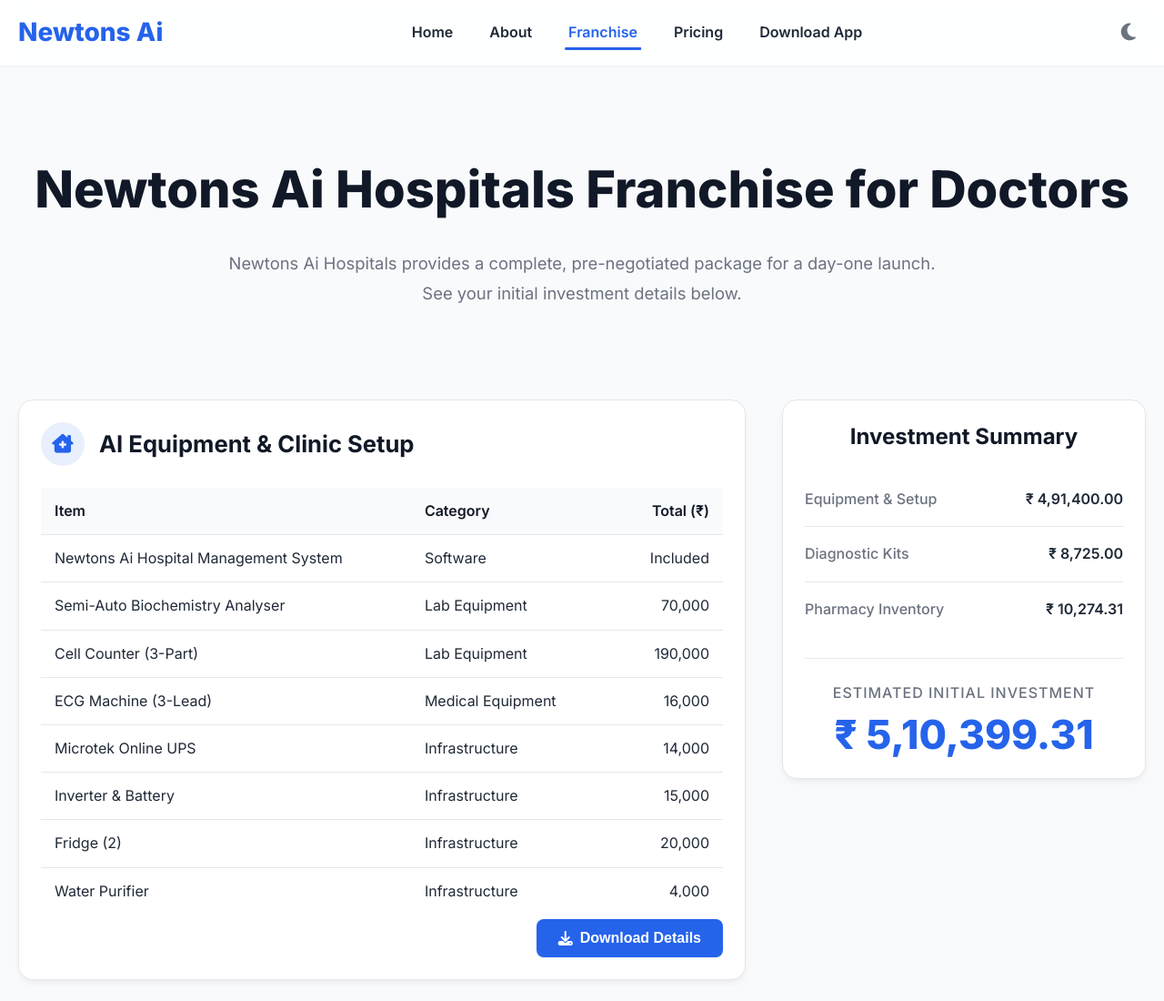
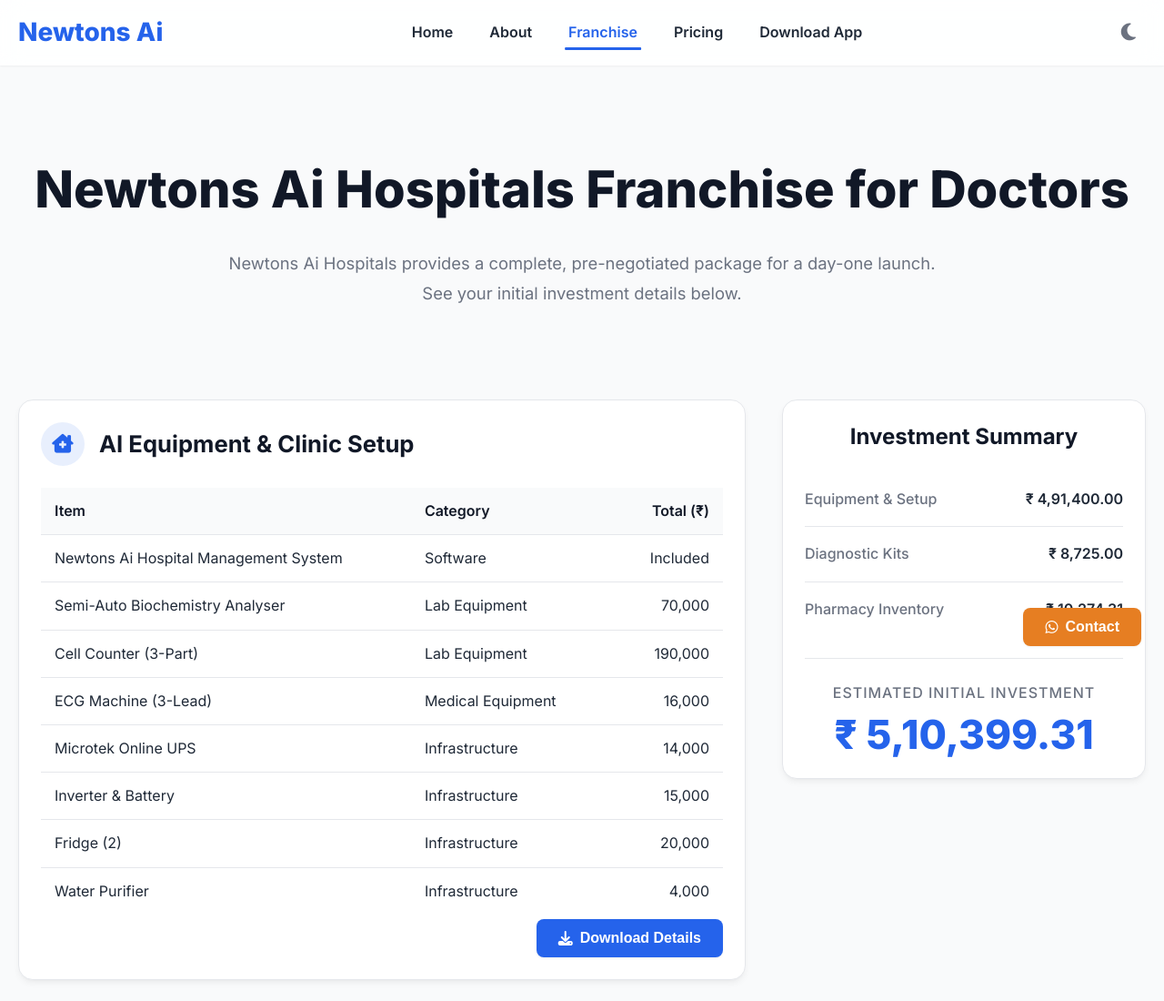
Before and after one commit to shiva45678/Newtons-Ai-Home, a plain HTML site: page franchise.html in a window 1280 px wide. Shown: the top 1100 px of the page at 91% size. Drawn offline with Linux system fonts and the light colour scheme.

Commit message:
Update franchise.html

```diff
--- a/franchise.html
+++ b/franchise.html
@@ -84,6 +84,33 @@
         /* Scroll Top Button */
         .scroll-top { position: fixed; bottom: 25px; right: 25px; width: 52px; height: 52px; background-color: var(--app-primary); color: var(--surface-light); border-radius: 50%; display: flex; align-items: center; justify-content: center; cursor: pointer; opacity: 0; visibility: hidden; transition: var(--transition-std); z-index: 999; box-shadow: 0 4px 12px rgba(var(--app-shadow-color-rgb), 0.15); border: none; font-size: 1.2rem; }
         body.dark-theme .scroll-top { color: var(--bg-dark); } .scroll-top.active { opacity: 1; visibility: visible; } .scroll-top:hover { background-color: var(--app-secondary); transform: scale(1.1) rotate(5deg); }
+
+        .floating-btn {
+            position: fixed;
+            bottom: 90px; /* Adjust to be above the scroll-top button */
+            right: 25px;
+            z-index: 999;
+            background-color: var(--app-cta);
+            color: white;
+            padding: 12px 24px;
+            border-radius: var(--border-radius-md);
+            font-size: 1rem;
+            font-weight: 600;
+            box-shadow: var(--button-shadow);
+            transition: all 0.3s ease;
+            display: inline-flex;
+            align-items: center;
+            justify-content: center;
+            gap: 8px;
+            border: none;
+            text-decoration: none;
+        }
+        .floating-btn:hover {
+            background-color: var(--app-cta-hover);
+            box-shadow: var(--card-hover-shadow);
+            transform: translateY(-3px);
+        }
+
         /* --- END GLOBAL THEME CSS --- */
 
 
@@ -791,6 +818,11 @@
         <i class="fa-solid fa-arrow-up"></i>
     </button>
 
+    <!-- Floating Contact Button -->
+    <button class="btn floating-btn" id="floatingContactBtn" aria-label="Request a Consultation">
+        <i class="fab fa-whatsapp"></i> Contact
+    </button>
+
     <!-- Main JavaScript -->
     <script>
         document.addEventListener('DOMContentLoaded', () => {
@@ -959,6 +991,16 @@
                     window.open(whatsappUrl, '_blank');
                 });
             }
+
+            const floatingConsultationBtn = document.getElementById('floatingContactBtn');
+            if (floatingConsultationBtn) {
+                floatingConsultationBtn.addEventListener('click', function() {
+                    const phoneNumber = '916363111328';
+                    const message = "Hi! I'm interested in the Newtons Ai Hospitals franchise. I understand you provide and install everything, including the lab, pharmacy, furniture, beds, etc. Please provide more details.";
+                    const whatsappUrl = `https://wa.me/${phoneNumber}?text=${encodeURIComponent(message)}`;
+                    window.open(whatsappUrl, '_blank');
+                });
+            }
         });
     </script>
 </body>
```
